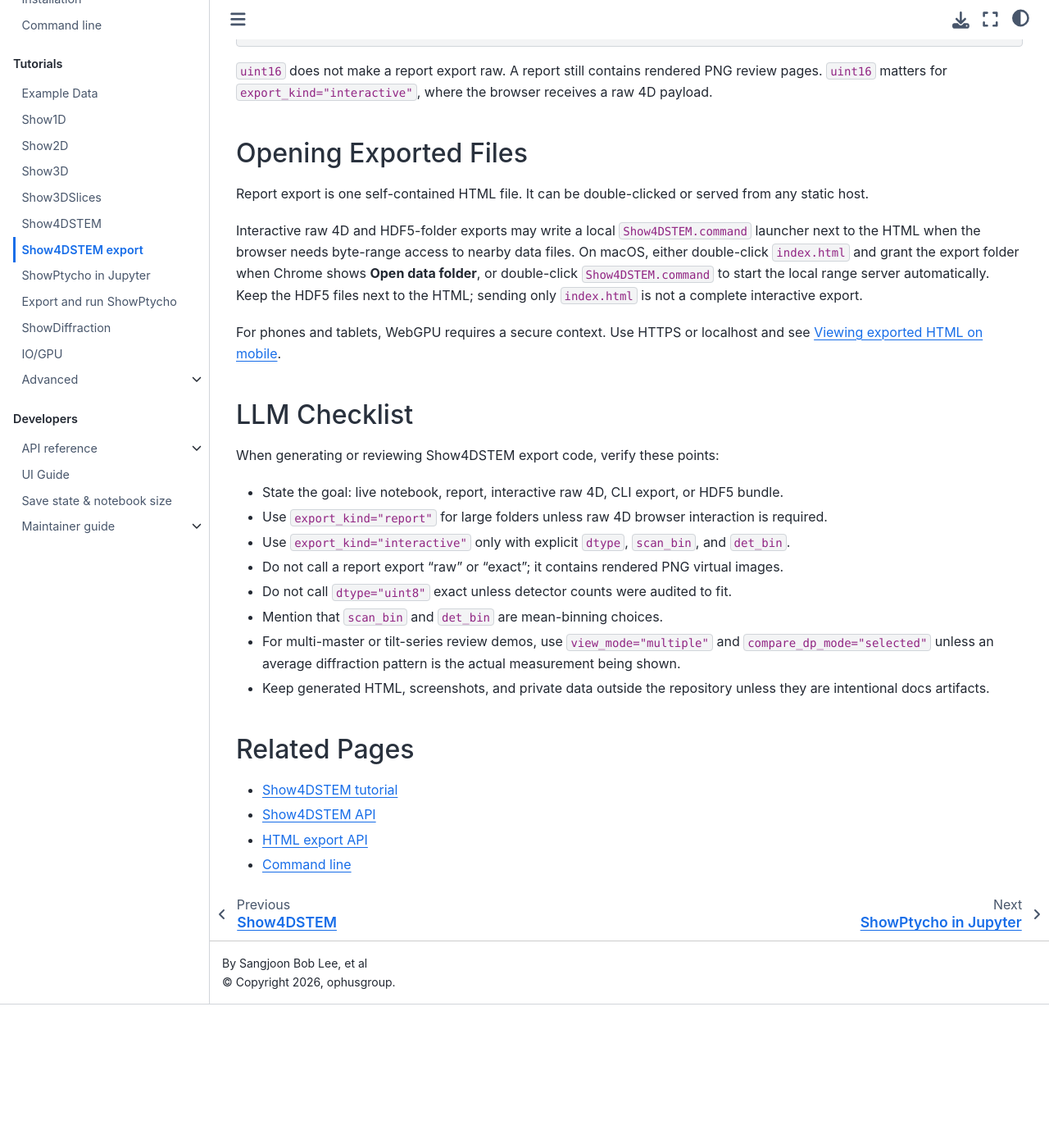
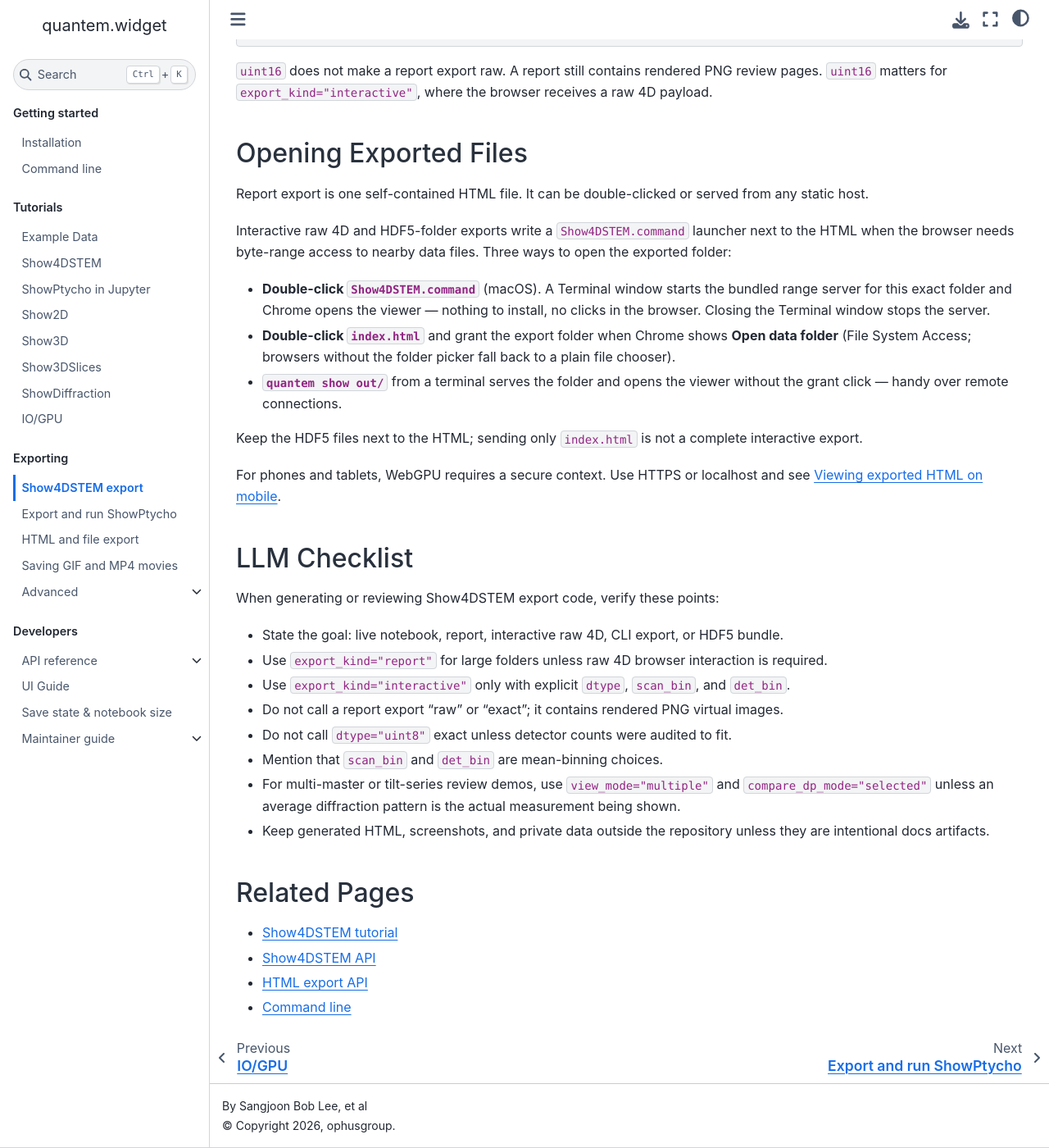
Before and after one commit to bobleesj/quantem.widget, a Jupyter Book: the page built from docs/tutorials/show4dstem_export.md, in a window 1280 px wide and 1400 px high, scrolled down 5059 px. Shown: the whole window at 82% size. Built offline with Jupyter Book 1.0.4 settings and Sphinx 7.4.7 and the Sphinx Book theme 1.1.4, drawn with Linux system fonts in a browser that asks for light colours; before the commit the page ends 6284 px from its top, so only the background shows below that.

Commit message:
docs: lead with Show4DSTEM/ShowPtycho, split exporting, document launchers

```diff
--- a/docs/_toc.yml
+++ b/docs/_toc.yml
@@ -8,22 +8,28 @@
     chapters:
       - file: install
       - file: cli
+  # Show4DSTEM and ShowPtycho lead: they are the flagship workflows.
+  # tutorials/show1d is hidden for now (restore from git history when ready).
   - caption: Tutorials
     chapters:
       - file: tutorials/download_data
-      - file: tutorials/show1d
+      - file: tutorials/show4dstem
+      - file: tutorials/showptycho
       - file: tutorials/show2d
       - file: tutorials/show3d
       - file: tutorials/show3dslices
-      - file: tutorials/show4dstem
-      - file: tutorials/show4dstem_export
-        title: Show4DSTEM export
-      - file: tutorials/showptycho
-      - file: tutorials/showptycho_export
       # tutorials/showeds hidden until the ShowEDS widget is updated.
       - file: tutorials/showdiffraction
       - file: tutorials/io_gpu
         title: IO/GPU
+  - caption: Exporting
+    chapters:
+      - file: tutorials/show4dstem_export
+        title: Show4DSTEM export
+      - file: tutorials/showptycho_export
+      - file: tutorials/widget_export
+      - file: tutorials/movie_export
+        title: Saving GIF and MP4 movies
   # Advanced and Maintainers are each one expandable parent link (chevron) so
   # the sidebar stays short. These parts deliberately have NO caption: the
   # parent link is the label, and a caption would render a duplicate header
@@ -35,9 +41,6 @@
           - file: tutorials/show2d_advanced
             title: Advanced Show2D
           - file: tutorials/showfolder
-          - file: tutorials/widget_export
-          - file: tutorials/movie_export
-            title: Saving GIF and MP4 movies
           - file: tutorials/memory_management
             title: Memory management
           - file: tutorials/watch_folder
--- a/docs/tutorials/show4dstem_export.md
+++ b/docs/tutorials/show4dstem_export.md
@@ -208,13 +208,22 @@
 Report export is one self-contained HTML file. It can be double-clicked or
 served from any static host.
 
-Interactive raw 4D and HDF5-folder exports may write a local
-`Show4DSTEM.command` launcher next to the HTML when the browser needs
-byte-range access to nearby data files. On macOS, either double-click
-`index.html` and grant the export folder when Chrome shows **Open data
-folder**, or double-click `Show4DSTEM.command` to start the local range server
-automatically. Keep the HDF5 files next to the HTML; sending only `index.html`
-is not a complete interactive export.
+Interactive raw 4D and HDF5-folder exports write a `Show4DSTEM.command`
+launcher next to the HTML when the browser needs byte-range access to nearby
+data files. Three ways to open the exported folder:
+
+- **Double-click `Show4DSTEM.command`** (macOS). A Terminal window starts the
+  bundled range server for this exact folder and Chrome opens the viewer —
+  nothing to install, no clicks in the browser. Closing the Terminal window
+  stops the server.
+- **Double-click `index.html`** and grant the export folder when Chrome shows
+  **Open data folder** (File System Access; browsers without the folder picker
+  fall back to a plain file chooser).
+- **`quantem show out/`** from a terminal serves the folder and opens the
+  viewer without the grant click — handy over remote connections.
+
+Keep the HDF5 files next to the HTML; sending only `index.html` is not a
+complete interactive export.
 
 For phones and tablets, WebGPU requires a secure context. Use HTTPS or localhost
 and see [Viewing exported HTML on mobile](../maintainer/viewing-html-on-mobile.md).
```
Also changed, not shown: docs/api/show1d.md (+0 -2 lines), docs/intro.md (+1 -1 lines), docs/tutorials/showptycho.md (+3 -1 lines), docs/tutorials/showptycho_export.md (+15 -4 lines), docs/tutorials/compare_reconstructions.ipynb, docs/tutorials/show4dstem.ipynb.
